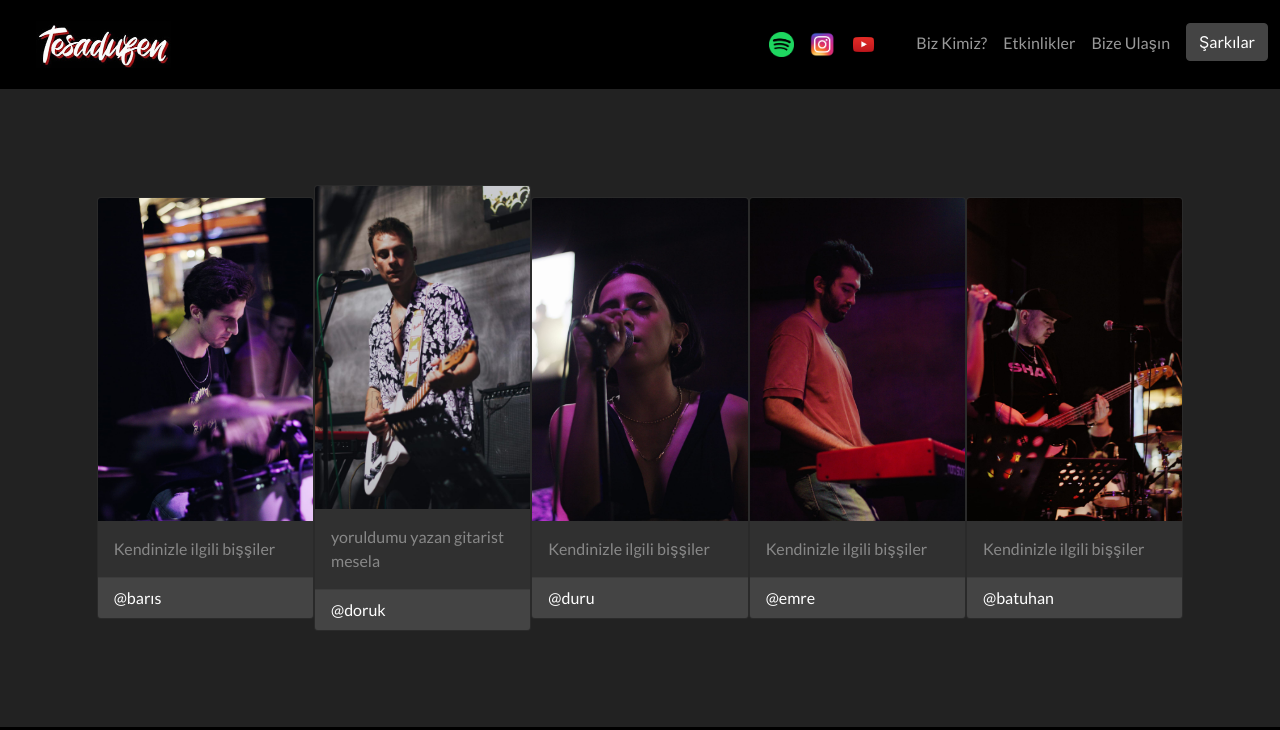
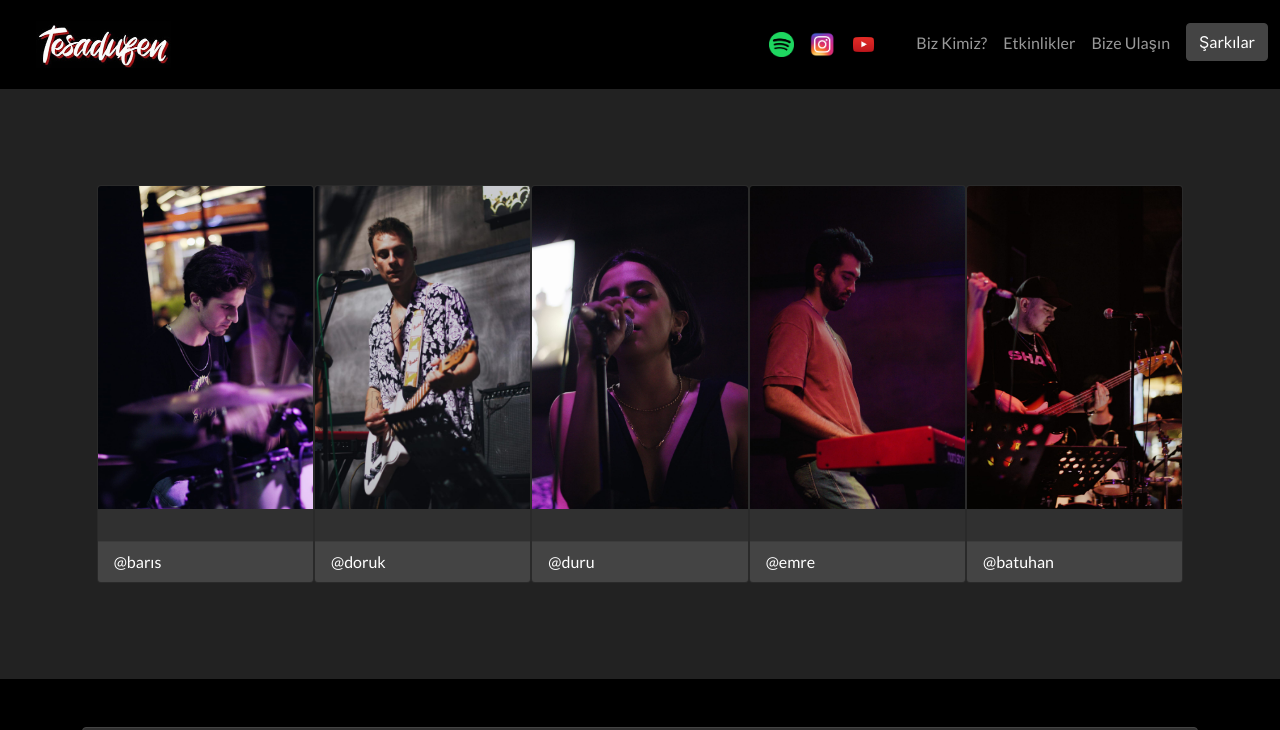
Before and after one commit to Emruur/Tesadufen-Website, a plain HTML site: page index.html in a window 1280 px wide. Shown: the top 730 px of the page. Drawn offline with nearby package versions, Linux system fonts and the light colour scheme.

Commit message:
Update index.html

```diff
--- a/index.html
+++ b/index.html
@@ -110,9 +110,7 @@
                         <a class="card text-decoration-none" href="https://www.instagram.com/bariss_barann/">
                             <img class="card-img-top img-fluid" src="./assets/barıs.jpg" alt="Card image cap" />
                             <div class="card-body">
-                                <p class="card-text text-muted">
-                                    Kendinizle ilgili bişşiler
-                                </p>
+
                             </div>
                             <div class="card-footer text-white">@barıs</div>
                         </a>
@@ -121,9 +119,7 @@
                         <a class="card text-decoration-none" href="https://www.instagram.com/sahin.dorukk/">
                             <img class="card-img-top img-fluid" src="./assets/doruk.jpg" alt="Card image cap" />
                             <div class="card-body">
-                                <p class="card-text text-muted">
-                                    yoruldumu yazan gitarist mesela
-                                </p>
+
                             </div>
                             <div class="card-footer text-white">@doruk</div>
                         </a>
@@ -132,9 +128,7 @@
                         <a class="card text-decoration-none" href="https://www.instagram.com/ddurusevim/">
                             <img class="card-img-top img-fluid" src="./assets/duru.jpg" alt="Card image cap" />
                             <div class="card-body">
-                                <p class="card-text text-muted">
-                                    Kendinizle ilgili bişşiler
-                                </p>
+
                             </div>
                             <div class="card-footer text-white">@duru</div>
                         </a>
@@ -143,9 +137,7 @@
                         <a class="card text-decoration-none" href="https://www.instagram.com/emruur/">
                             <img class="card-img-top img-fluid" src="./assets/emre.jpg" alt="Card image cap" />
                             <div class="card-body">
-                                <p class="card-text text-muted">
-                                    Kendinizle ilgili bişşiler
-                                </p>
+
                             </div>
                             <div class="card-footer text-white">@emre</div>
                         </a>
@@ -154,9 +146,7 @@
                         <a class="card text-decoration-none" href="https://www.instagram.com/batuhantprkc/">
                             <img class="card-img-top img-fluid" src="./assets/batu.jpg" alt="Card image cap" />
                             <div class="card-body">
-                                <p class="card-text text-muted">
-                                    Kendinizle ilgili bişşiler
-                                </p>
+
                             </div>
                             <div class="card-footer text-white">@batuhan</div>
                         </a>
```
